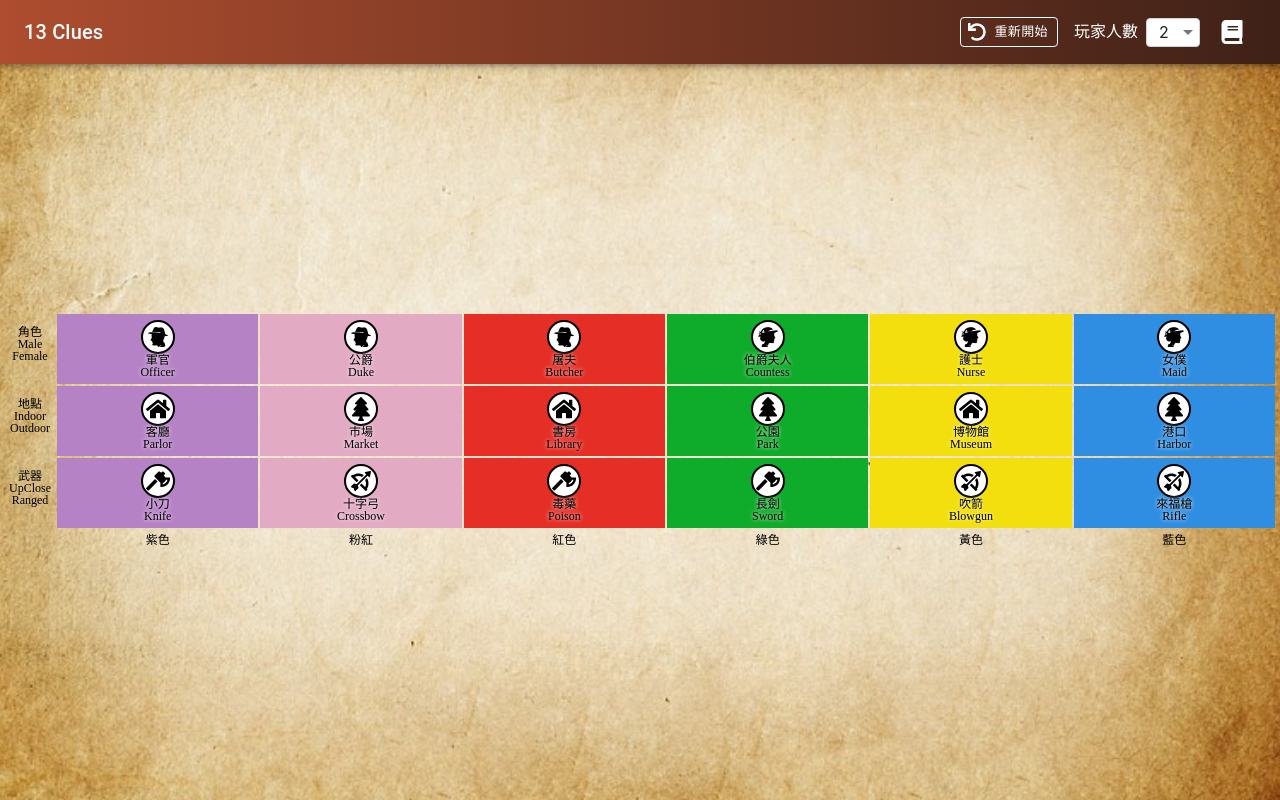
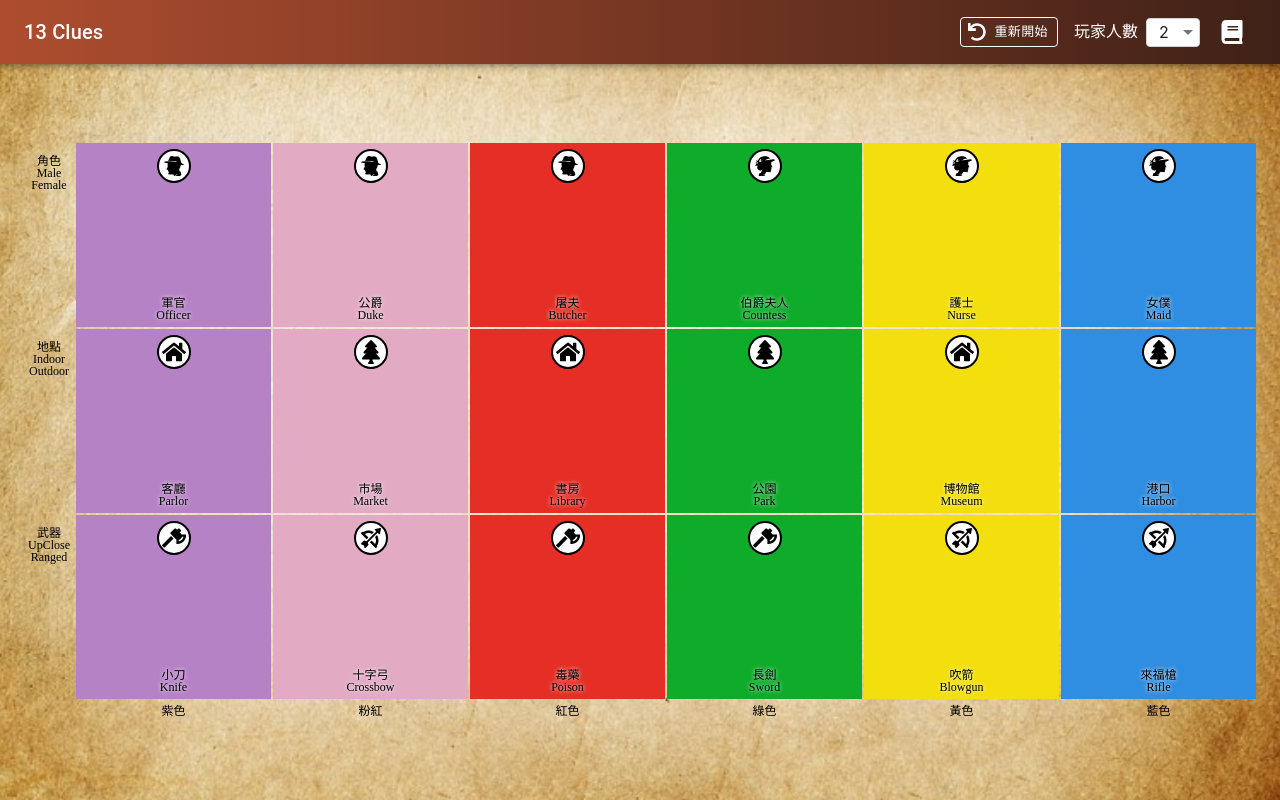
Before and after one commit to TimingJL/13_clues_helper, a React (Create React App) app: page / in a window 1280 px wide. Built offline with nearby package versions, Linux system fonts and the light colour scheme.

Commit message:
[feature] modify height to flexible

```diff
--- a/src/containers/MainPage/Content/index.js
+++ b/src/containers/MainPage/Content/index.js
@@ -9,7 +9,8 @@ import RangedIcon from "assets/icons/RangedIcon";
 
 const MainPageContainer = styled.div`
   font-size: 12px;
-  width: calc(100% - 10px);
+  padding: 0px 24px;
+  width: 100%;
   height: 100%;
 
   display: flex;
@@ -21,6 +22,12 @@ const GridContainer = styled.div`
   display: grid;
   grid-template-columns: 50px repeat(${(props) => props.cardsNumber}, 1fr);
   grid-gap: 2px;
+  ${(props) => {
+    if (props.height) {
+      return `height: ${props.height}px;`;
+    }
+    return `height: 25%;`;
+  }}
   &:not(:last-child) {
     margin-bottom: 2px;
   }
@@ -29,9 +36,6 @@ const GridContainer = styled.div`
 const GridBlock = styled.div`
   color: ${(props) => props.textColor};
   background-color: ${(props) => props.backgroundColor};
-  /* height: 100%; */
-  /* height: calc((85vh) / 3); */
-  max-height: 180px;
   min-height: 20px;
   ${(props) => {
     if (props.height) {
@@ -226,7 +230,7 @@ const Content = ({ cardsState, setCardsState, player }) => {
             </GridBlock>
           ))}
       </GridContainer>
-      <GridContainer cardsNumber={cardsNumber}>
+      <GridContainer cardsNumber={cardsNumber} height={20}>
         <GridBlock height={20} />
         {colorNames
           .filter((item, index) => index < cardsNumber)
```
